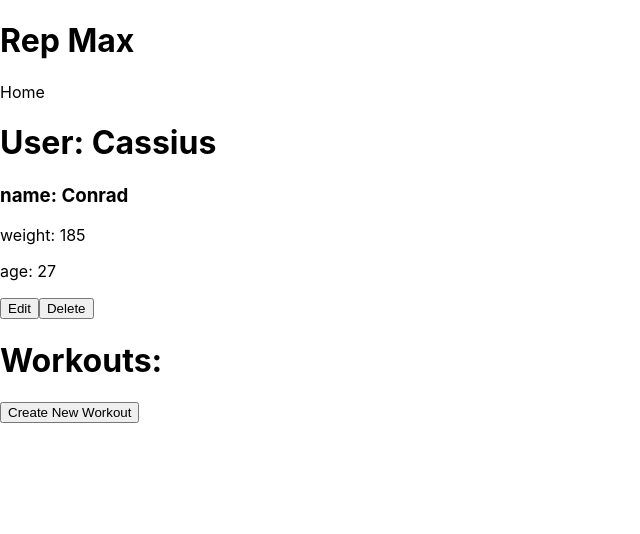
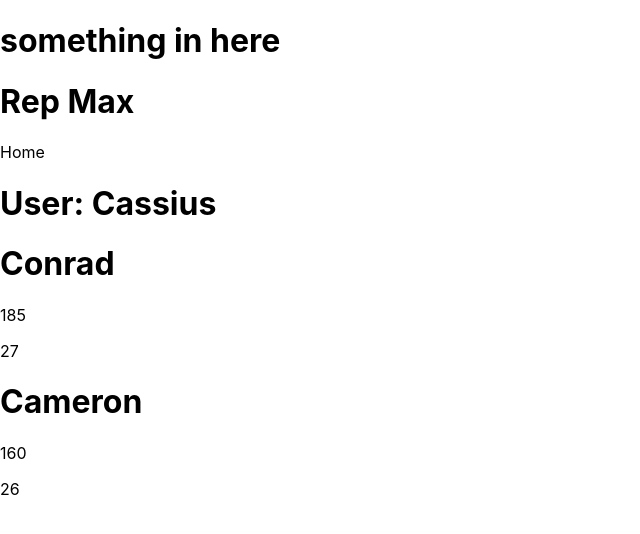
Before and after one commit to ConradCasper/repmax2, a React (Create React App) app in the folder client/: page / in a window 1280 px wide. Shown: the top 534 px of the page, without its empty margins (0-640 px from the left). Built offline with nearby package versions, Linux system fonts and the light colour scheme.

Commit message:
user list component functional

```diff
--- a/client/src/App.js
+++ b/client/src/App.js
@@ -5,6 +5,10 @@ class App extends Component {
     render() {
         return (
             <div>
+            <h1>
+                something in here
+            </h1>
+
                 <Home />
             </div>
         );
--- a/client/src/components/Home.js
+++ b/client/src/components/Home.js
@@ -1,11 +1,13 @@
 import React, { Component } from 'react';
 import User from './User'
 import WorkoutsList from './WorkoutsList'
+import UserList from './UserList'
 
 
 
 class Home extends Component {
     state = {
+        users: [{
             user: {
                 name: 'Conrad',
                 weight: 185,
@@ -23,6 +25,26 @@ class Home extends Component {
                     weight: "75lbs"
                 }
             ]
+        },
+        {
+            user: {
+                name: 'Cameron',
+                weight: 160,
+                age: 26
+            },
+            workouts: [
+                {
+                    reps: 10,
+                    length: "1hr 15min",
+                    movements: [
+                        'dead lift',
+                        'incline bench press'
+                    ],
+                    date: '1/25/19',
+                    weight: "75lbs"
+                }
+            ]
+        }]
     }
 
     render() {
@@ -37,9 +59,8 @@ class Home extends Component {
                     Home
                 </nav>
                 <h1>User: Cassius</h1>
-                <User user={this.state.user} />
-                <h1>Workouts:</h1>
-                <WorkoutsList workouts={this.state.workouts} />
+
+                <UserList userList={this.state.users} />
 
             </div>
         );
--- /dev/null
+++ b/client/src/components/UserList.js
@@ -0,0 +1,27 @@
+import React, { Component } from 'react';
+import User from './User'
+
+class UserList extends Component {
+
+    render() {
+        return (
+            <div>
+                {this.props.userList.map((user) =>(
+                    <div>
+                        <h1>
+                            {user.user.name}
+                        </h1>
+                        <p>
+                            {user.user.weight}
+                        </p>
+                        <p>
+                            {user.user.age}
+                        </p>
+                    </div>
+                ))}
+            </div>
+        );
+    }
+}
+
+export default UserList;
```
Lines whose indentation alone changed are shown as unchanged.
